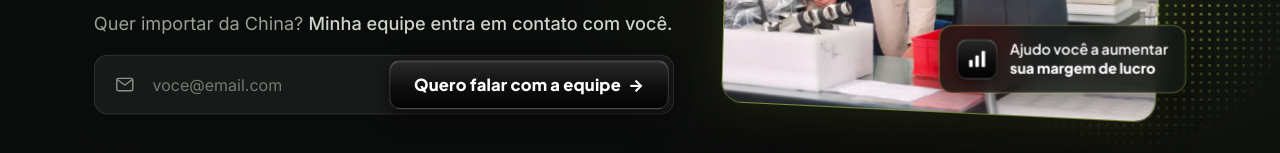
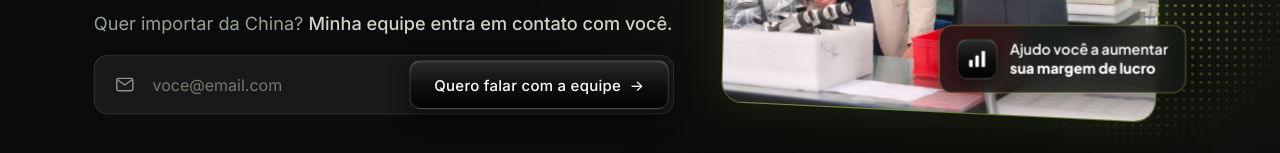
Before and after one commit to NandoVoyager/nandovoyager, a website: page index.html in a window 1280 px wide. Shown: the part 414-567 px from the top of the page. Drawn offline with Linux system fonts and the light colour scheme.

Commit message:
Texto do botão mais leve (luxo minimalista)
Co-Authored-By: Claude Opus 5.5 <noreply@anthropic.com>

```diff
--- a/styles.css
+++ b/styles.css
@@ -145,8 +145,8 @@ h1 {
   background: linear-gradient(180deg, #2a2c2b 0%, #0d0e0d 55%, #030303 100%);
   box-shadow: inset 0 1px 0 rgba(255, 255, 255, 0.14), 0 6px 18px rgba(0, 0, 0, 0.55);
   color: #fff;
-  font: 800 15.5px var(--display);
-  letter-spacing: 0.01em;
+  font: 500 14px var(--sans);
+  letter-spacing: 0.02em;
   white-space: nowrap;
   cursor: pointer;
   transition: filter 0.15s;
```
